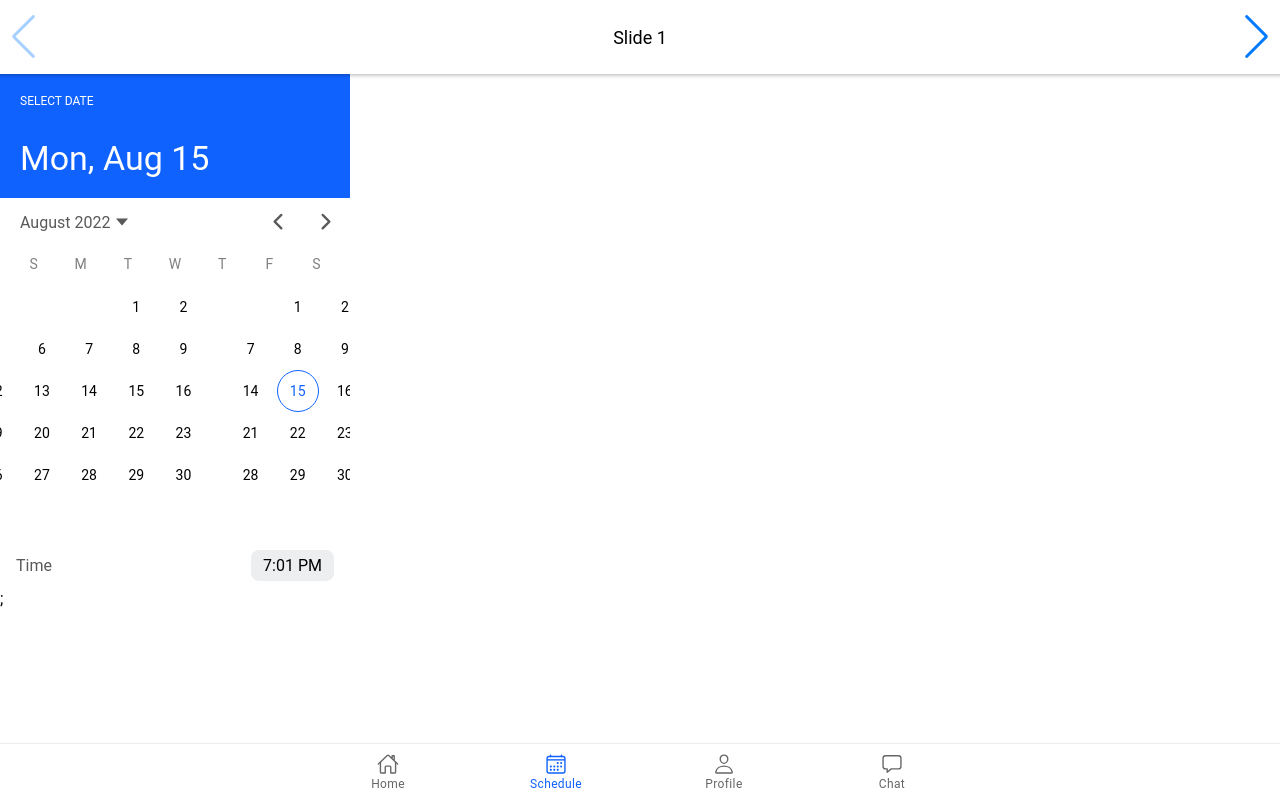
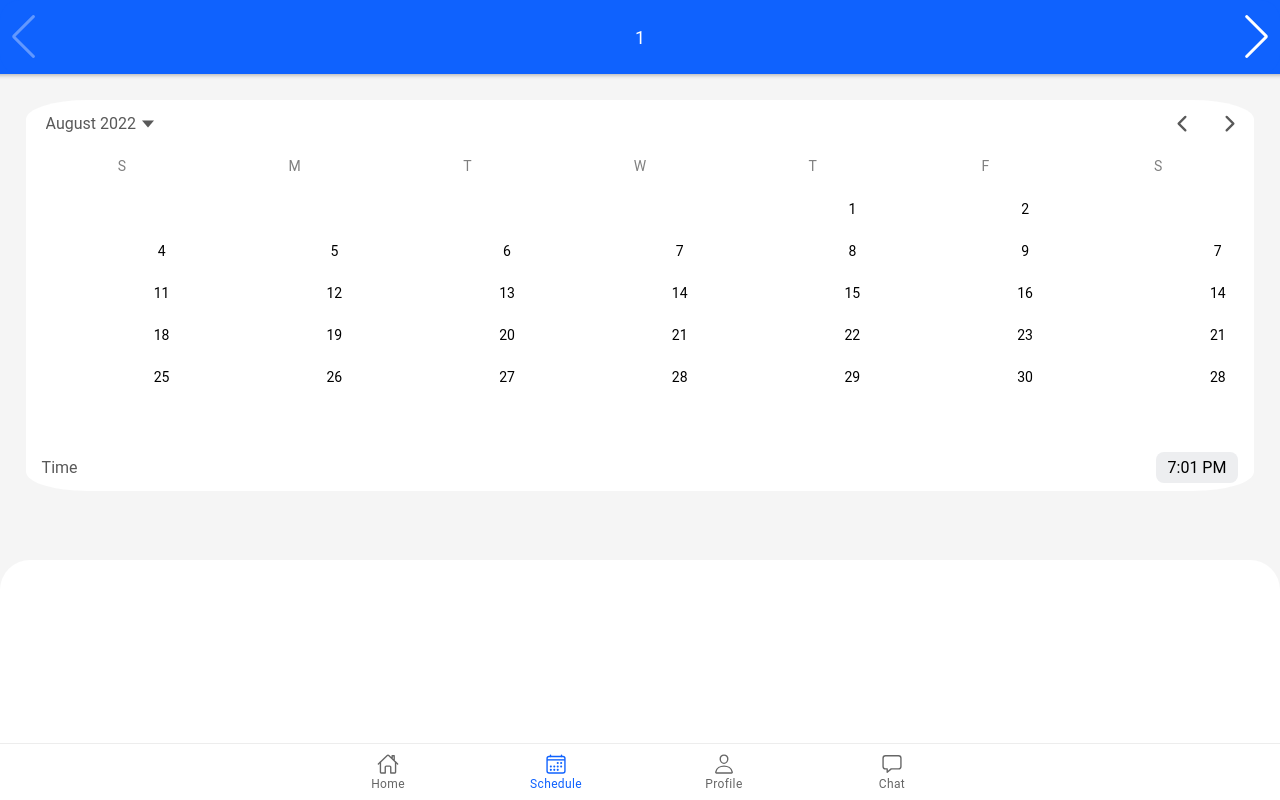
Before and after one commit to EnderHugo/teki_app, a React (Create React App) app: page /Schedule in a window 1280 px wide. Built offline with nearby package versions, Linux system fonts and the light colour scheme.

Commit message:
Adding more visual aspects

```diff
--- a/src/Pages/tabPages/User/Home.tsx
+++ b/src/Pages/tabPages/User/Home.tsx
@@ -17,9 +17,19 @@ const Home: React.FC = () => {
   return (
 
     <IonPage>
-      <IonHeader>
+      <IonHeader id='header'>
         <IonToolbar color={"primary"}>
-          <IonTitle>Home</IonTitle>
+        <Swiper
+            spaceBetween={10}
+            slidesPerView={3}
+            className="mySwiper"
+            >
+              <SwiperSlide id='techslide'> </SwiperSlide>
+              <SwiperSlide id='techslide'> </SwiperSlide>
+              <SwiperSlide id='techslide'> </SwiperSlide>
+              <SwiperSlide id='techslide'> </SwiperSlide>
+              <SwiperSlide id='techslide'> </SwiperSlide>
+            </Swiper>
         </IonToolbar>
       </IonHeader>
 
--- a/src/Pages/tabPages/User/Schedule.tsx
+++ b/src/Pages/tabPages/User/Schedule.tsx
@@ -1,4 +1,4 @@
-import { IonContent, IonDatetime, IonHeader, IonPage} from '@ionic/react';
+import { IonContent, IonDatetime, IonHeader, IonLabel, IonPage} from '@ionic/react';
 import { Swiper, SwiperSlide } from 'swiper/react'
 import * as swiper from 'swiper';
 import 'swiper/css';
@@ -15,25 +15,28 @@ const Schedule: React.FC = () => {
         modules={[swiper.Navigation]}
         className="mySwiper"
         >
-          <SwiperSlide>Slide 1</SwiperSlide>
-          <SwiperSlide>Slide 2</SwiperSlide>
-          <SwiperSlide>Slide 3</SwiperSlide>
-          <SwiperSlide>Slide 4</SwiperSlide>
-          <SwiperSlide>Slide 5</SwiperSlide>
-          <SwiperSlide>Slide 6</SwiperSlide>
-          <SwiperSlide>Slide 7</SwiperSlide>
-          <SwiperSlide>Slide 8</SwiperSlide>
-          <SwiperSlide>Slide 9</SwiperSlide>
-          <SwiperSlide>Slide 10</SwiperSlide>
-          <SwiperSlide>Slide 11</SwiperSlide>
-          <SwiperSlide>Slide 12</SwiperSlide>
+          <SwiperSlide id='primary-color'>1</SwiperSlide>
+          <SwiperSlide id='primary-color'>2</SwiperSlide>
+          <SwiperSlide id='primary-color'> 3</SwiperSlide>
+          <SwiperSlide id='primary-color'> 4</SwiperSlide>
+          <SwiperSlide id='primary-color'> 5</SwiperSlide>
+          <SwiperSlide id='primary-color'> 6</SwiperSlide>
+          <SwiperSlide id='primary-color'> 7</SwiperSlide>
+          <SwiperSlide id='primary-color'> 8</SwiperSlide>
+          <SwiperSlide id='primary-color'> 9</SwiperSlide>
+          <SwiperSlide id='primary-color'> 10</SwiperSlide>
+          <SwiperSlide id='primary-color'> 11</SwiperSlide>
+          <SwiperSlide id='primary-color'> 12</SwiperSlide>
         </Swiper>
       </IonHeader>
 
       <IonContent fullscreen>
+        <div id='background'>
+          <IonDatetime size='cover' name='calendar' showDefaultTimeLabel={true}></IonDatetime>
+          <div id='displaytab'>
 
-        <IonDatetime name='calendar' showDefaultTitle={true} showDefaultTimeLabel={true}></IonDatetime>;
-
+          </div>
+        </div>
       </IonContent>
     </IonPage>
   );
--- a/src/Pages/tabPages/tabPages.css
+++ b/src/Pages/tabPages/tabPages.css
@@ -1,6 +1,8 @@
 #background{
     background-color: #f5f5f5;
     height: 100%;
+    width: 100%;
+    padding: 2%;
 }
 
 #slider{
@@ -50,4 +52,35 @@ ion-label{
 
 #header{
     height: 10%;
+    background-color: #0f62fe;
+    --swiper-theme-color: white;
 }
+
+#primary-color{
+    background-color: #0f62fe;
+    color: white;
+}
+
+ion-datetime {
+    --background: white;
+    width: 100%;
+    border-radius: 5%;
+}
+
+#displaytab{
+    height: 30%;
+    border-radius: 30px;
+    background-color: #ffffff;
+    position: absolute;
+    bottom: 0;
+    right: 0;
+    left: 0;
+}
+
+#techslide{
+    border-radius: 200px;
+    color: black;
+    height: 50px;
+    width: 2000px;
+    margin: 10px;
+}
```
